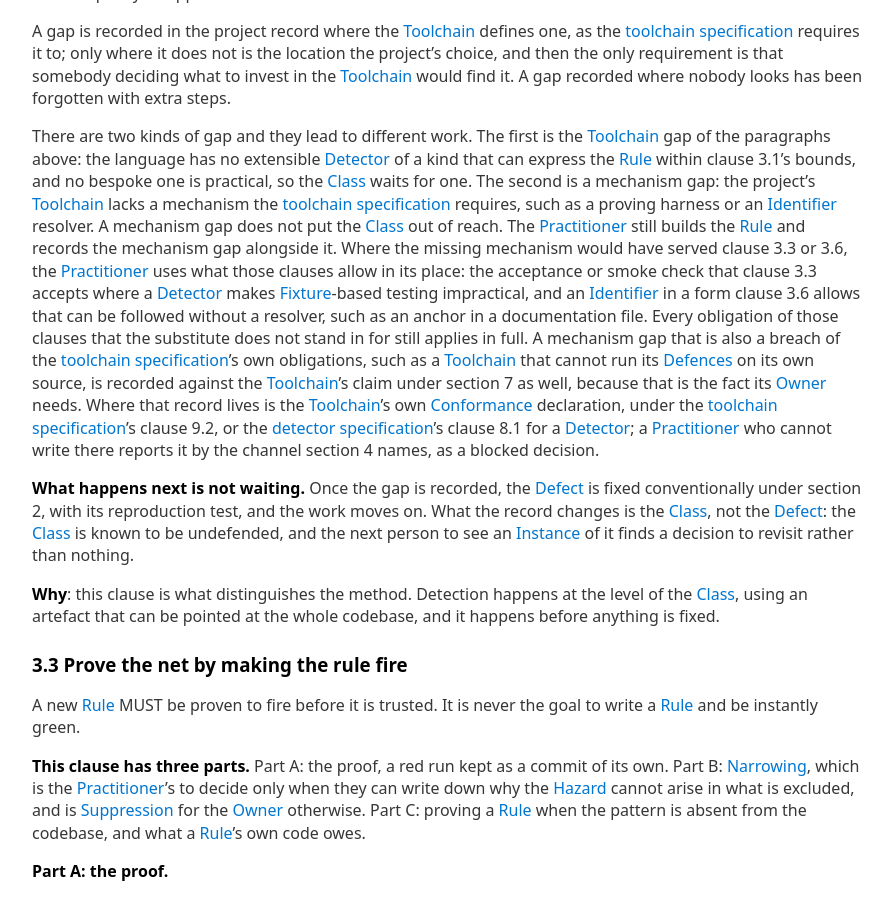
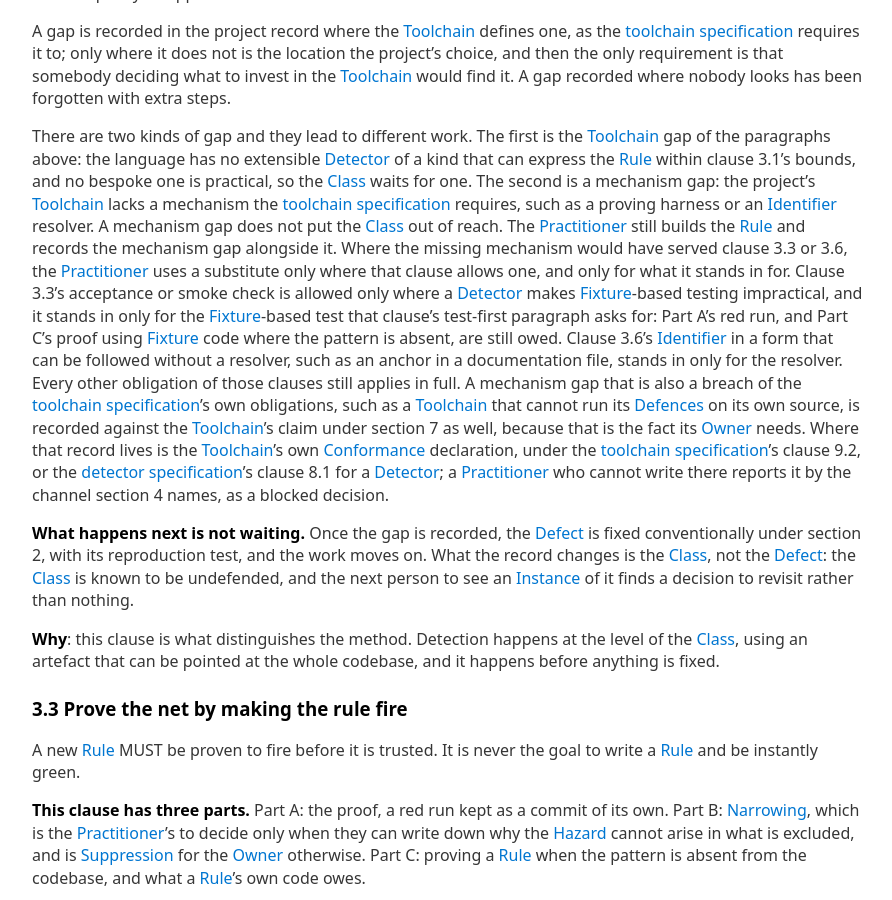
Before and after one commit to Defence-Before-Fix/defence-before-fix.github.io, a Jekyll site: the page built from SPEC.md, in a window 1280 px wide and 900 px high, scrolled down 11270 px. Shown: the whole window, without its empty margins (192-1084 px from the left). Built offline with Jekyll 4.4.1, drawn with Linux system fonts in a browser that asks for light colours; our own code applies the rules of GitHub Pages for plain Markdown files.

Commit message:
Method 3.2, detector 6.2 and 8.2, acceptance process: review 2 findings applied
Method 3.2 (finding 7, N2): the substitutes for a missing mechanism are
named with their scope. Clause 3.3's smoke check is allowed only where a
detector makes fixture-based testing impractical, and stands in only for the
fixture-based test its test-first paragraph asks for, so Part A's red run and
Part C's proof on fixture code are still owed; the anchor stands in only for
a resolver.

Detector 8.2 (finding 11): a declaration under clause 8.1 is the
maintainer's claim, not a verdict, and the clause asks nothing of it.

Detector 6.2 (N1): the body says where resolution looks and what the
clause asks, and that a page missing from the shipped documentation fails
clause 6.3, not 6.2, in place of asserting the page is there.

Acceptance process (N3, N5, N6): "The rewording is used from" names its
subject; "the author's instruction" becomes "the editor's" in the two
ACCEPTANCE.md sentences and the CHANGES.md line; acceptance/README.md gives
the whole record rule for a rewording.

Co-Authored-By: Claude Opus 5.5 <noreply@anthropic.com>

```diff
--- a/SPEC.md
+++ b/SPEC.md
@@ -479,11 +479,14 @@ The second is a mechanism gap: the project's [Toolchain] lacks a mechanism the
 [toolchain specification](TOOLING-SPEC.md) requires, such as a proving harness or an [Identifier]
 resolver. A mechanism gap does not put the [Class] out of reach. The [Practitioner] still builds
 the [Rule] and records the mechanism gap alongside it. Where the missing mechanism would have
-served clause 3.3 or 3.6, the [Practitioner] uses what those clauses allow in its place: the
-acceptance or smoke check that clause 3.3 accepts where a [Detector] makes [Fixture]-based testing
-impractical, and an [Identifier] in a form clause 3.6 allows that can be followed without a
-resolver, such as an anchor in a documentation file. Every obligation of those clauses that the substitute
-does not stand in for still applies in full. A mechanism gap that is also a breach of the [toolchain specification](TOOLING-SPEC.md)'s
+served clause 3.3 or 3.6, the [Practitioner] uses a substitute only where that clause allows one,
+and only for what it stands in for. Clause 3.3's acceptance or smoke check is allowed only where
+a [Detector] makes [Fixture]-based testing impractical, and it stands in only for the
+[Fixture]-based test that clause's test-first paragraph asks for: Part A's red run, and Part C's
+proof using [Fixture] code where the pattern is absent, are still owed. Clause 3.6's [Identifier]
+in a form that can be followed without a resolver, such as an anchor in a documentation file,
+stands in only for the resolver. Every other obligation of those clauses still applies in full.
+A mechanism gap that is also a breach of the [toolchain specification](TOOLING-SPEC.md)'s
 own obligations, such as a [Toolchain] that cannot run its [Defences] on its own source, is recorded
 against the [Toolchain]'s claim under section 7 as well, because that is the fact its [Owner] needs.
 Where that record lives is the [Toolchain]'s own [Conformance] declaration, under the
```
Also changed, not shown: ACCEPTANCE.md (+5 -4 lines), DETECTOR-SPEC.md (+6 -4 lines), acceptance/CHANGES.md (+4 -2 lines), acceptance/README.md (+2 -2 lines), CHANGELOG.md.
